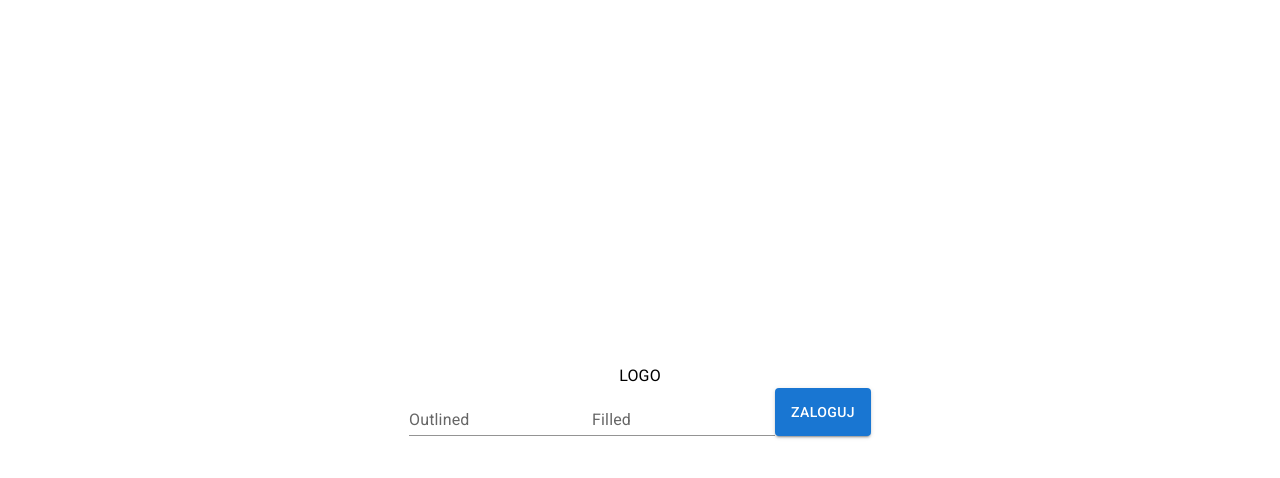
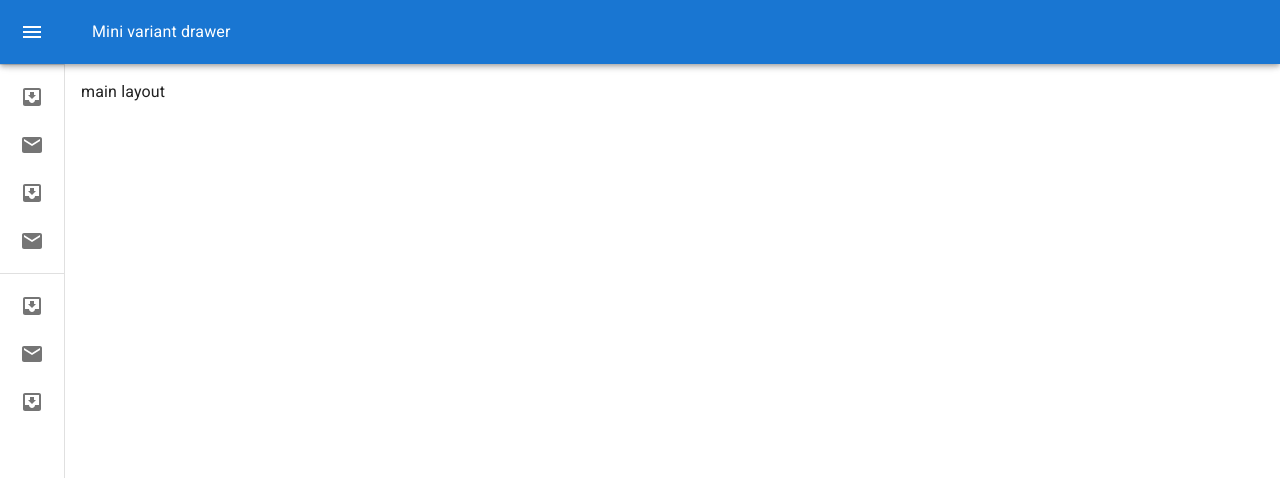
Before and after one commit to Arturk89/client-management-app, a React (Vite) app: page / in a window 1280 px wide. Shown: the top 478 px of the page. Built offline with nearby package versions, Linux system fonts and the light colour scheme.

Commit message:
init main page

```diff
--- a/src/App.css
+++ b/src/App.css
@@ -7,3 +7,8 @@
   width: 100%;
   height: 100vh;
 }
+
+.main-container-page {
+  flex: 1;
+  padding: 80px 16px 25px 16px;
+}
--- a/src/App.tsx
+++ b/src/App.tsx
@@ -1,8 +1,14 @@
 import "./App.css";
-import LoginPage from "./features/auth/login-page";
+// import LoginPage from "./features/auth/login-page";
+import MainAppLayout from "layout/main-app-layout";
+import Sidebar from "features/sidebar/sidebar";
 
 function App() {
-  return <LoginPage />;
+  return (
+    <MainAppLayout>
+      <Sidebar />
+    </MainAppLayout>
+  );
 }
 
 export default App;
--- /dev/null
+++ b/src/features/sidebar/index.css
@@ -0,0 +1,4 @@
+.sidebar {
+  width: 300px;
+  background-color: green;
+}
--- /dev/null
+++ b/src/features/sidebar/sidebar.tsx
@@ -0,0 +1,259 @@
+import React from "react";
+import { styled, useTheme, Theme, CSSObject } from "@mui/material/styles";
+import MuiDrawer from "@mui/material/Drawer";
+import MuiAppBar, { AppBarProps as MuiAppBarProps } from "@mui/material/AppBar";
+import Toolbar from "@mui/material/Toolbar";
+import List from "@mui/material/List";
+import CssBaseline from "@mui/material/CssBaseline";
+import Typography from "@mui/material/Typography";
+import Divider from "@mui/material/Divider";
+import IconButton from "@mui/material/IconButton";
+import MenuIcon from "@mui/icons-material/Menu";
+import ChevronLeftIcon from "@mui/icons-material/ChevronLeft";
+import ChevronRightIcon from "@mui/icons-material/ChevronRight";
+import ListItem from "@mui/material/ListItem";
+import ListItemButton from "@mui/material/ListItemButton";
+import ListItemIcon from "@mui/material/ListItemIcon";
+import ListItemText from "@mui/material/ListItemText";
+import InboxIcon from "@mui/icons-material/MoveToInbox";
+import MailIcon from "@mui/icons-material/Mail";
+
+const drawerWidth = 240;
+
+const openedMixin = (theme: Theme): CSSObject => ({
+  width: drawerWidth,
+  transition: theme.transitions.create("width", {
+    easing: theme.transitions.easing.sharp,
+    duration: theme.transitions.duration.enteringScreen,
+  }),
+  overflowX: "hidden",
+});
+
+const closedMixin = (theme: Theme): CSSObject => ({
+  transition: theme.transitions.create("width", {
+    easing: theme.transitions.easing.sharp,
+    duration: theme.transitions.duration.leavingScreen,
+  }),
+  overflowX: "hidden",
+  width: `calc(${theme.spacing(7)} + 1px)`,
+  [theme.breakpoints.up("sm")]: {
+    width: `calc(${theme.spacing(8)} + 1px)`,
+  },
+});
+
+const DrawerHeader = styled("div")(({ theme }) => ({
+  display: "flex",
+  alignItems: "center",
+  justifyContent: "flex-end",
+  padding: theme.spacing(0, 1),
+  // necessary for content to be below app bar
+  ...theme.mixins.toolbar,
+}));
+
+interface AppBarProps extends MuiAppBarProps {
+  open?: boolean;
+}
+
+const AppBar = styled(MuiAppBar, {
+  shouldForwardProp: (prop) => prop !== "open",
+})<AppBarProps>(({ theme }) => ({
+  zIndex: theme.zIndex.drawer + 1,
+  transition: theme.transitions.create(["width", "margin"], {
+    easing: theme.transitions.easing.sharp,
+    duration: theme.transitions.duration.leavingScreen,
+  }),
+  variants: [
+    {
+      props: ({ open }) => open,
+      style: {
+        marginLeft: drawerWidth,
+        width: `calc(100% - ${drawerWidth}px)`,
+        transition: theme.transitions.create(["width", "margin"], {
+          easing: theme.transitions.easing.sharp,
+          duration: theme.transitions.duration.enteringScreen,
+        }),
+      },
+    },
+  ],
+}));
+
+const Drawer = styled(MuiDrawer, {
+  shouldForwardProp: (prop) => prop !== "open",
+})(({ theme }) => ({
+  width: drawerWidth,
+  flexShrink: 0,
+  whiteSpace: "nowrap",
+  boxSizing: "border-box",
+  variants: [
+    {
+      props: ({ open }) => open,
+      style: {
+        ...openedMixin(theme),
+        "& .MuiDrawer-paper": openedMixin(theme),
+      },
+    },
+    {
+      props: ({ open }) => !open,
+      style: {
+        ...closedMixin(theme),
+        "& .MuiDrawer-paper": closedMixin(theme),
+      },
+    },
+  ],
+}));
+
+//https://mui.com/material-ui/react-list/
+const Sidebar = () => {
+  const theme = useTheme();
+  const [open, setOpen] = React.useState(false);
+
+  const handleDrawerOpen = () => {
+    setOpen(true);
+  };
+
+  const handleDrawerClose = () => {
+    setOpen(false);
+  };
+
+  return (
+    <>
+      <CssBaseline />
+      <AppBar position="fixed" open={open}>
+        <Toolbar>
+          <IconButton
+            color="inherit"
+            aria-label="open drawer"
+            onClick={handleDrawerOpen}
+            edge="start"
+            sx={[
+              {
+                marginRight: 5,
+              },
+              open && { display: "none" },
+            ]}
+          >
+            <MenuIcon />
+          </IconButton>
+          <Typography noWrap>Mini variant drawer</Typography>
+        </Toolbar>
+      </AppBar>
+      <Drawer variant="permanent" open={open}>
+        <DrawerHeader>
+          <IconButton onClick={handleDrawerClose}>
+            {theme.direction === "rtl" ? (
+              <ChevronRightIcon />
+            ) : (
+              <ChevronLeftIcon />
+            )}
+          </IconButton>
+        </DrawerHeader>
+        <Divider />
+        <List>
+          {["Inbox", "Starred", "Send email", "Drafts"].map((text, index) => (
+            <ListItem key={text} disablePadding sx={{ display: "block" }}>
+              <ListItemButton
+                sx={[
+                  {
+                    minHeight: 48,
+                    px: 2.5,
+                  },
+                  open
+                    ? {
+                        justifyContent: "initial",
+                      }
+                    : {
+                        justifyContent: "center",
+                      },
+                ]}
+              >
+                <ListItemIcon
+                  sx={[
+                    {
+                      minWidth: 0,
+                      justifyContent: "center",
+                    },
+                    open
+                      ? {
+                          mr: 3,
+                        }
+                      : {
+                          mr: "auto",
+                        },
+                  ]}
+                >
+                  {index % 2 === 0 ? <InboxIcon /> : <MailIcon />}
+                </ListItemIcon>
+                <ListItemText
+                  primary={text}
+                  sx={[
+                    open
+                      ? {
+                          opacity: 1,
+                        }
+                      : {
+                          opacity: 0,
+                        },
+                  ]}
+                />
+              </ListItemButton>
+            </ListItem>
+          ))}
+        </List>
+        <Divider />
+        <List>
+          {["All mail", "Trash", "Spam"].map((text, index) => (
+            <ListItem key={text} disablePadding sx={{ display: "block" }}>
+              <ListItemButton
+                sx={[
+                  {
+                    minHeight: 48,
+                    px: 2.5,
+                  },
+                  open
+                    ? {
+                        justifyContent: "initial",
+                      }
+                    : {
+                        justifyContent: "center",
+                      },
+                ]}
+              >
+                <ListItemIcon
+                  sx={[
+                    {
+                      minWidth: 0,
+                      justifyContent: "center",
+                    },
+                    open
+                      ? {
+                          mr: 3,
+                        }
+                      : {
+                          mr: "auto",
+                        },
+                  ]}
+                >
+                  {index % 2 === 0 ? <InboxIcon /> : <MailIcon />}
+                </ListItemIcon>
+                <ListItemText
+                  primary={text}
+                  sx={[
+                    open
+                      ? {
+                          opacity: 1,
+                        }
+                      : {
+                          opacity: 0,
+                        },
+                  ]}
+                />
+              </ListItemButton>
+            </ListItem>
+          ))}
+        </List>
+      </Drawer>
+    </>
+  );
+};
+
+export default Sidebar;
--- /dev/null
+++ b/src/layout/main-app-layout.tsx
@@ -0,0 +1,19 @@
+import { Box } from "@mui/material";
+import FullPageLayout from "./full-page-layout";
+// import { Outlet } from "react-router-dom";
+
+const MainAppLayout = ({ children }: { children: React.ReactNode }) => {
+  return (
+    <FullPageLayout>
+      <Box display="flex" width="100%">
+        <Box>{children}</Box>
+        <Box className="main-container-page">
+          <p>main layout</p>
+          {/* <Outlet /> */}
+        </Box>
+      </Box>
+    </FullPageLayout>
+  );
+};
+
+export default MainAppLayout;
```
Also changed, not shown: package.json (+21 -19 lines), 2 other files (tests, documents, lock files or other folders).
